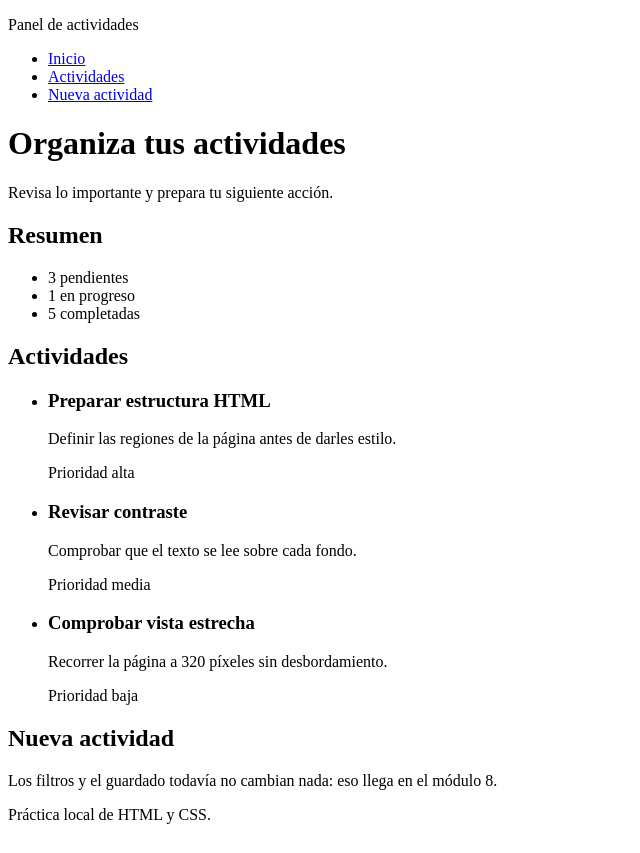
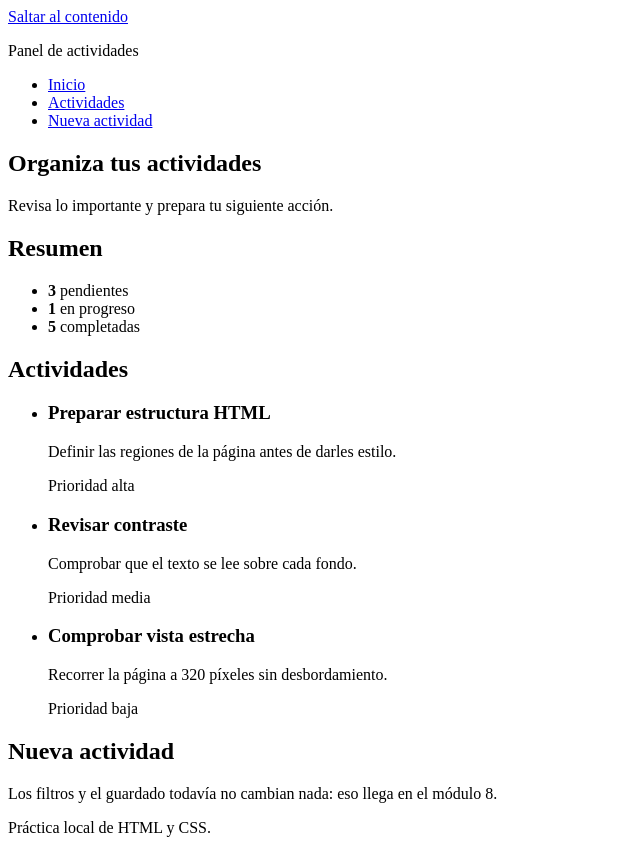
Before and after one commit to hamlet10/curso_angular, an Angular app in the folder panel-actividades/: page / in a window 1280 px wide. Shown: the whole page, without its empty margins (0-640 px from the left). Built offline with nearby package versions, Linux system fonts and the light colour scheme.

Commit message:
Incremento 2: regiones con nombre y enlaces que llegan

```diff
--- a/panel-actividades/src/app/app.html
+++ b/panel-actividades/src/app/app.html
@@ -1,50 +1,72 @@
-<header>
-  <p>Panel de actividades</p>
-  <nav>
-    <ul>
+<a class="salto-contenido" href="#contenido">Saltar al contenido</a>
+
+<header class="cabecera">
+  <div class="contenedor">
+    <p class="marca">Panel de actividades</p>
+    <nav aria-label="Principal">
+      <ul class="menu">
         <li><a href="#contenido">Inicio</a></li>
         <li><a href="#actividades">Actividades</a></li>
         <li><a href="#nueva">Nueva actividad</a></li>
       </ul>
     </nav>
+  </div>
 </header>
 
-<main id="contenido">
-  <h1>Organiza tus actividades</h1>
+<main id="contenido" class="contenedor">
+  <section class="presentacion" aria-labelledby="titulo-presentacion">
+    <div class="presentacion__texto">
+      <h1 id="titulo-presentacion">Organiza tus actividades</h1>
       <p>Revisa lo importante y prepara tu siguiente acción.</p>
+    </div>
+  </section>
 
-  <h2>Resumen</h2>
-  <ul>
-    <li>3 pendientes</li>
-    <li>1 en progreso</li>
-    <li>5 completadas</li>
+  <section aria-labelledby="titulo-resumen">
+    <h2 id="titulo-resumen">Resumen</h2>
+    <ul class="metricas">
+      <li class="metrica"><strong>3</strong> pendientes</li>
+      <li class="metrica"><strong>1</strong> en progreso</li>
+      <li class="metrica"><strong>5</strong> completadas</li>
     </ul>
+  </section>
 
-  <h2>Actividades</h2>
-  <ul>
+  <section id="actividades" aria-labelledby="titulo-actividades">
+    <h2 id="titulo-actividades">Actividades</h2>
+    <ul class="lista">
       <li>
+        <article class="tarjeta">
           <h3>Preparar estructura HTML</h3>
           <p>Definir las regiones de la página antes de darles estilo.</p>
-      <p>Prioridad alta</p>
+          <p class="prioridad prioridad-alta">Prioridad alta</p>
+        </article>
       </li>
       <li>
+        <article class="tarjeta">
           <h3>Revisar contraste</h3>
           <p>Comprobar que el texto se lee sobre cada fondo.</p>
-      <p>Prioridad media</p>
+          <p class="prioridad prioridad-media">Prioridad media</p>
+        </article>
       </li>
       <li>
+        <article class="tarjeta">
           <h3>Comprobar vista estrecha</h3>
           <p>Recorrer la página a 320 píxeles sin desbordamiento.</p>
-      <p>Prioridad baja</p>
+          <p class="prioridad prioridad-baja">Prioridad baja</p>
+        </article>
       </li>
     </ul>
+  </section>
 
-  <h2>Nueva actividad</h2>
-  <p>Los filtros y el guardado todavía no cambian nada: eso llega en el módulo 8.</p>
+  <section id="nueva" aria-labelledby="titulo-nueva">
+    <h2 id="titulo-nueva">Nueva actividad</h2>
+    <p class="aviso">Los filtros y el guardado todavía no cambian nada: eso llega en el módulo 8.</p>
+  </section>
 </main>
 
-<footer>
+<footer class="pie">
+  <div class="contenedor">
     <p>Práctica local de HTML y CSS.</p>
+  </div>
 </footer>
 
 <router-outlet />
```
Lines whose indentation alone changed are shown as unchanged.
